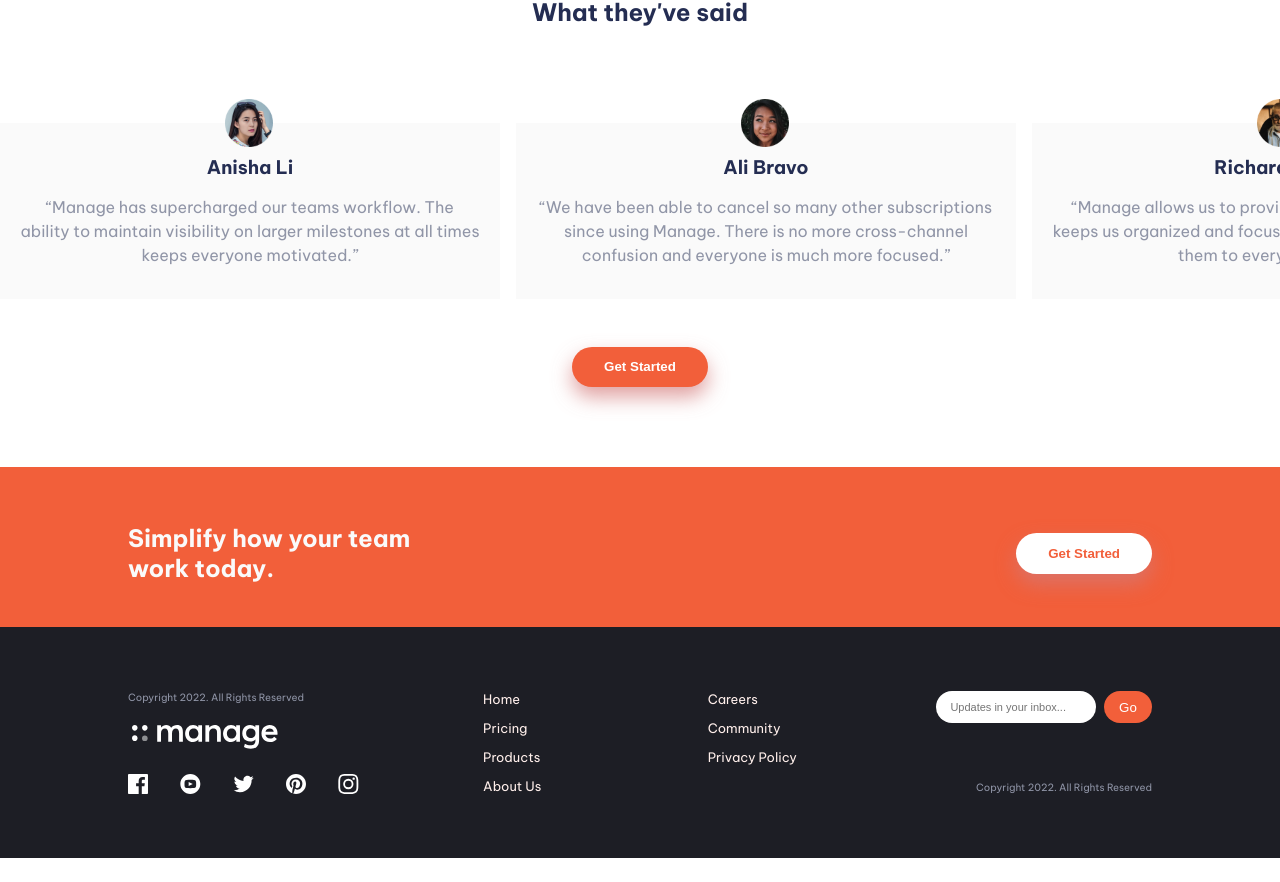
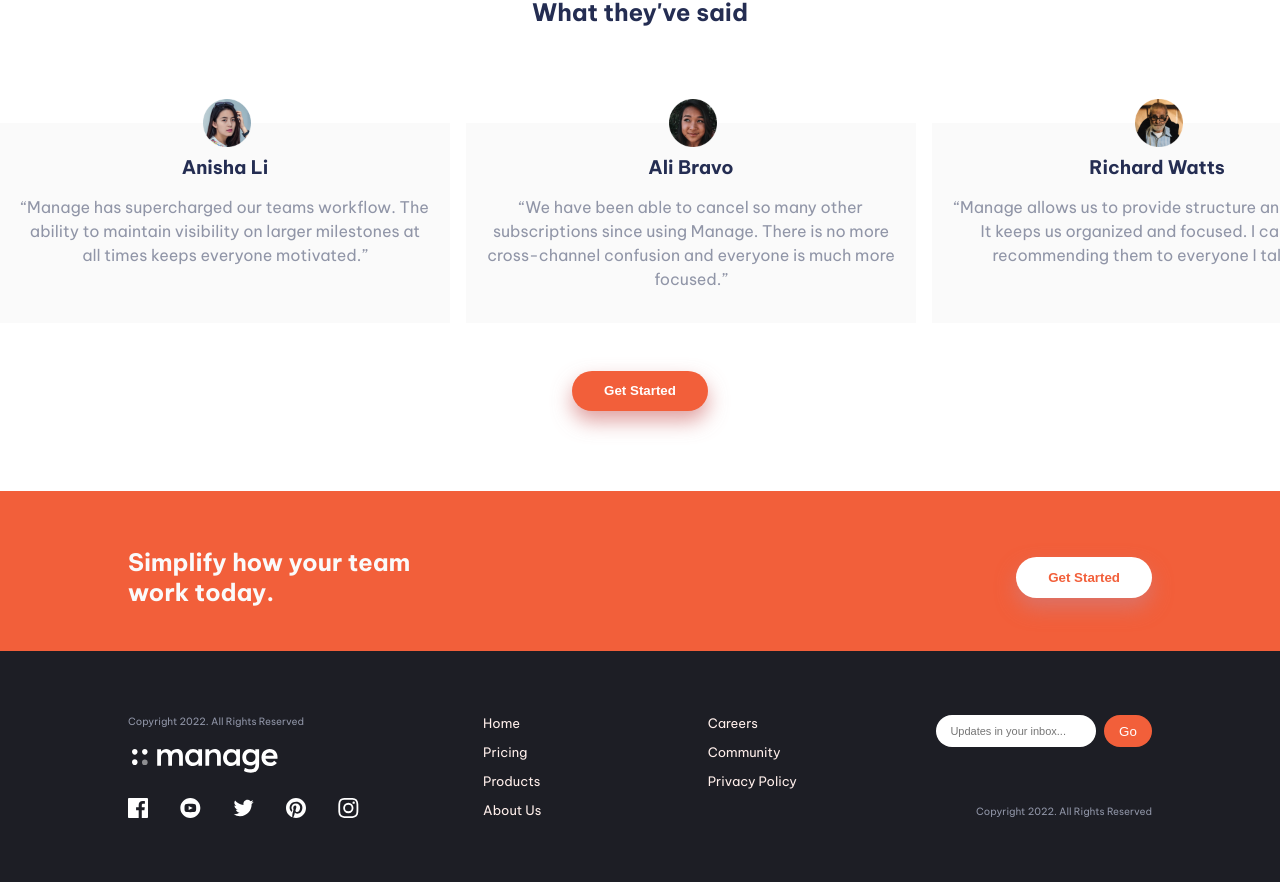
Before and after one commit to Afifi24/manage-landing-page-master, a React (Create React App) app: page / in a window 1280 px wide. Shown: the part 1318-2200 px from the top of the page. Before the commit the page ends 2176 px from the top, so only its background shows below. Built offline with nearby package versions, Linux system fonts and the light colour scheme.

Commit message:
commit 7

```diff
--- a/src/components/Footer.jsx
+++ b/src/components/Footer.jsx
@@ -99,6 +99,13 @@ const Footerstyle = styled.div`
 
 .social-icon{
 display: flex;
+img{
+    transition: var(--transition);
+    &:hover{
+    filter: brightness(1) invert(9);
+    cursor: pointer;
+}
+}
 
 gap: 0.7rem;
 }
@@ -145,6 +152,7 @@ gap: 0.7rem;
 @media screen and (max-width:1000px) {
     .footer{
         grid-template-columns:3fr 2fr 1.5fr 1.5fr;
+        width: 90%;
     }
 }
 @media screen and (max-width:900px) {
--- a/src/components/Header.jsx
+++ b/src/components/Header.jsx
@@ -64,6 +64,7 @@ margin: auto;
 /* MEDAI QUERY */
 
 @media screen and (max-width:1024px) {
+  width: 90%;
     .container{
         grid-template-columns: 47% 47%;
         gap: 6%;
--- a/src/components/Main.jsx
+++ b/src/components/Main.jsx
@@ -79,6 +79,7 @@ margin: auto;
 
 /* MEDIA QUERY */
 @media screen and (max-width:914px) {
+  width: 90%;
     .container{
         grid-template-columns: 1fr;
         gap: 5rem;
--- a/src/components/Navbar.jsx
+++ b/src/components/Navbar.jsx
@@ -84,6 +84,7 @@ nav{
 /* MEDIA QUERY */
 
 @media screen and (max-width:1024px) {
+  width: 90%;
   .nav-icon{
     display: block;
     cursor: pointer;
--- a/src/components/Testimonials.jsx
+++ b/src/components/Testimonials.jsx
@@ -62,10 +62,11 @@ margin-bottom: 5rem;
  }
 .card{
   background-color: var(--Vary-Light-Gray);
-  min-width: 500px;
+ min-width: 450px;
   text-align: center;
   padding: 2rem 1.27rem;
   position: relative;
+  /* width: 700px; */
   h3{
     margin-bottom: 1rem;
     color:var(--Dark-Blue);
@@ -102,6 +103,12 @@ margin-bottom: 5rem;
 /* medai query */
 @media screen and (max-width:900px) {
   .card{
-    max-width: 400px;  }
+    min-width:400px ;
+  }
+}
+@media screen and (max-width:500px) {
+  .card{
+    min-width:350px ;
+  }
 }
 `
```
